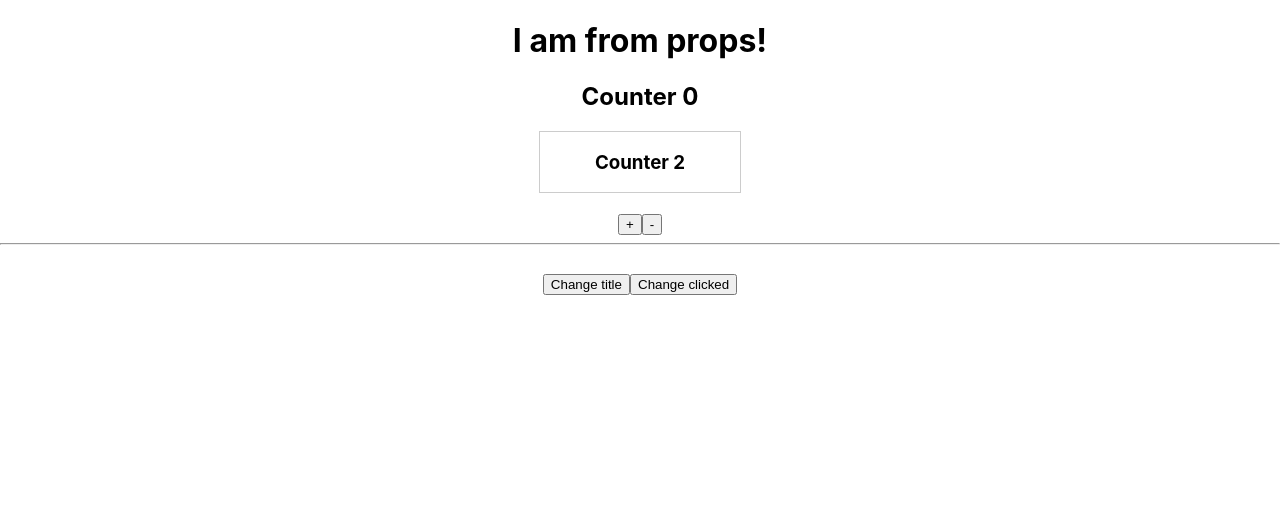
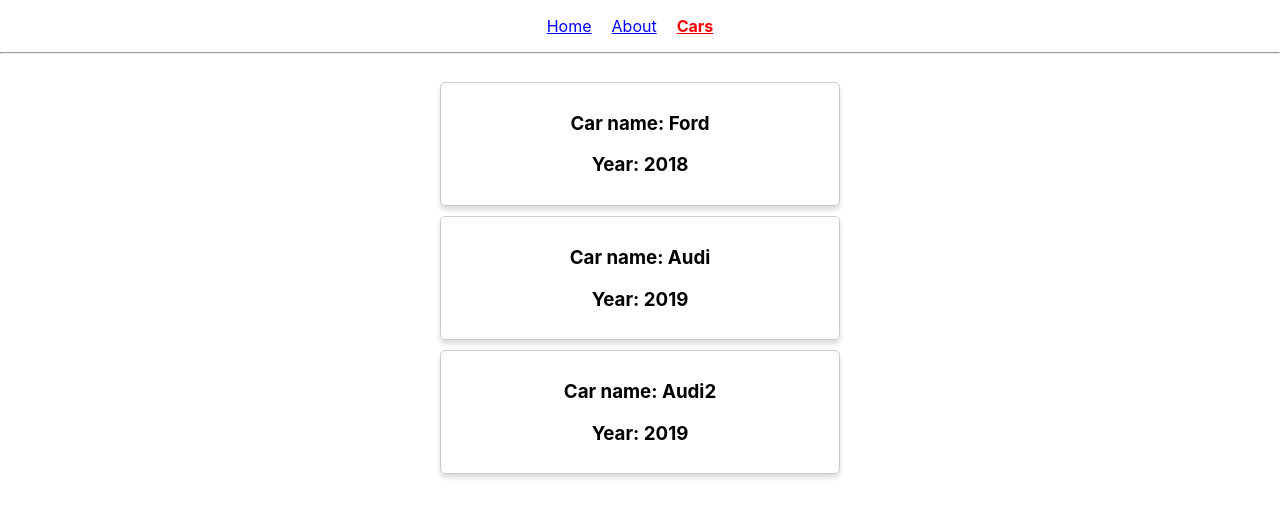
Before and after one commit to Proxyte/react-project, a React (Create React App) app: page /cars in a window 1280 px wide. Shown: the top 518 px of the page. Built offline with nearby package versions, Linux system fonts and the light colour scheme.

Commit message:
feat(*): added routing

```diff
--- a/package.json
+++ b/package.json
@@ -12,6 +12,7 @@
     "radium": "^0.26.1",
     "react": "^16.14.0",
     "react-dom": "^16.14.0",
+    "react-router-dom": "^5.2.0",
     "react-scripts": "3.4.3"
   },
   "scripts": {
--- a/src/App.js
+++ b/src/App.js
@@ -1,14 +1,23 @@
 import React, {Component} from 'react';
-import appClasses from './styles/App.module.scss';
+import './styles/App.scss';
 import Car from './car/Car';
 import ErrorBoundary from './errorBoundary/ErrorBoundary';
 import Counter from './counter/Counter';
+
+// Pages components
+import Cars from './pages/Cars/Cars';
+import About from './pages/About/About';
+import CarDetail from './CarDetail/CarDetail';
+//
+
+// Router libraries
+import { Route, NavLink, Switch } from "react-router-dom";
+//
 
 export const ClickedContext = React.createContext(false);
 
 class App extends Component {
   constructor(props) {
-    console.log('app constructor')
     super(props);
 
     this.state = {
@@ -78,48 +87,52 @@
   }
 
   render() {
-    console.log('App component render');
-    let carsTemplate = null
+    return (
+      <div className="App">
+        {/* <h1>{this.state.pageTitle}</h1> */}
 
-    if(this.state.showCars) {
-      carsTemplate = this.state.cars.map((car, index) => {
-        return (
-          <ErrorBoundary key={index}>
-            <Car
-              key={index}
-              carName={car.name}
-              year={car.year}
-              index={index}
-              onDelete = {this.onDelete.bind(this, index)}
-              onChangeName={(event) => this.onChangeName(event.target.value, index)}
-            />
-          </ErrorBoundary>
-        )
-      })
-    }
-
-    return (
-      <div className={appClasses.App}>
-        {/* <h1>{this.state.pageTitle}</h1> */}
-        <h1>{this.props.title}</h1>
-
-        <ClickedContext.Provider value={this.state.clicked}>
-          <Counter />
-        </ClickedContext.Provider>
+        <div>
+          <nav className="AppRouteTab">
+            <ul>
+              <li>
+                <NavLink to="/" exact activeStyle={{ color: 'purple' }}>Home</NavLink>
+              </li>
+              <li>
+                <NavLink to="/about">About</NavLink>
+              </li>
+              <li>
+                <NavLink to={{ pathname: '/cars' }}>Cars</NavLink>
+              </li>
+            </ul>
+          </nav>
+        </div>
 
         <hr />
-        <br />
 
-        <button onClick={this.toggleCarsHandler}>Change title</button>
+        <Route path="/" exact render={() => {
+          return (
+            <React.Fragment>
+              <h1>{this.props.title}</h1>
 
-        <button onClick={() => this.setState({clicked: true})}>Change clicked</button>
+              <ClickedContext.Provider value={this.state.clicked}>
+                <Counter />
+              </ClickedContext.Provider>
 
-        <br />
+              <hr />
 
-        <div style={{ width: "400px", margin: "auto", paddingTop: "20px"}}>
-          { carsTemplate }
-        </div>
+              <button onClick={() => this.setState({clicked: true})}>Change clicked</button>
+              <hr />
+            </React.Fragment>
 
+          )
+        }} />
+
+        <Switch >
+          <Route path="/about" exact component={About} />
+          <Route path="/cars" exact component={Cars} />
+          <Route path="/cars/:carName" exact component={CarDetail} />
+          <Route render={() => <h2 style={{ color: 'red', textAlgin: 'center'}}>404 not found</h2>}/>
+        </Switch>
       </div>
     );
   }
--- /dev/null
+++ b/src/CarDetail/CarDetail.js
@@ -0,0 +1,12 @@
+import React from 'react';
+
+
+export default class CarDetail extends React.Component {
+  render() {
+    return (
+      <div style={{ textAlign: 'center'}}>
+        <h1>{ this.props.match.params.carName} </h1>
+      </div>
+    )
+  }
+}
--- /dev/null
+++ b/src/carRouter/Car.js
@@ -0,0 +1,24 @@
+import React from 'react';
+import PropTypes from 'prop-types';
+import withClass from '../hoc/withClass';
+import { withRouter } from 'react-router-dom';
+
+const Car = props => {
+  return (
+    <div onClick={() => props.history.push('/cars/' + props.carName.toLowerCase())}>
+      <h3>Car name: {props.carName}</h3>
+      <h3>Year: {props.year}</h3>
+    </div>
+
+  )
+};
+
+Car.propTypes = {
+  carName: PropTypes.string.isRequired,
+  year: PropTypes.number,
+  index: PropTypes.number,
+  onChangeName: PropTypes.func,
+  onDelete: PropTypes.func
+};
+
+export default withRouter(withClass(Car, 'car'));
--- a/src/index.js
+++ b/src/index.js
@@ -2,14 +2,18 @@
 import ReactDOM from 'react-dom';
 import './index.scss';
 import App from './App';
+import { BrowserRouter } from 'react-router-dom';
 import * as serviceWorker from './serviceWorker';
 
-ReactDOM.render(
+const app = (
   <React.StrictMode>
-    <App title={'I am from props!'}/>
-  </React.StrictMode>,
-  document.getElementById('root')
-);
+    <BrowserRouter>
+      <App title={'I am from props!'}/>
+    </BrowserRouter>
+  </React.StrictMode>
+)
+
+ReactDOM.render(app, document.getElementById('root'));
 
 // If you want your app to work offline and load faster, you can change
 // unregister() to register() below. Note this comes with some pitfalls.
--- /dev/null
+++ b/src/pages/About/About.js
@@ -0,0 +1,20 @@
+import React from 'react';
+
+class About extends React.Component {
+  goToHomePage = () => {
+    this.props.history.push({
+      pathname: "/"
+    })
+  };
+
+  render() {
+    return (
+      <div>
+        <button onClick={this.goToHomePage}>Home</button>
+        <br />
+      </div>
+    )
+  }
+}
+
+export default About;
--- /dev/null
+++ b/src/pages/Cars/Cars.js
@@ -0,0 +1,35 @@
+import React from 'react';
+import Car from '../../carRouter/Car';
+
+class Cars extends React.Component {
+  state = {
+    cars: [
+      { name: "Ford", year: 2018},
+      { name: "Audi", year: 2019},
+      { name: "Audi2", year: 2019},
+    ]
+  };
+
+  render() {
+    let carsTemplate = null
+
+    carsTemplate = this.state.cars.map((car, index) => {
+      return (
+        <Car
+          key={index}
+          carName={car.name}
+          year={car.year}
+          index={index}
+        />
+      )
+    })
+
+    return (
+      <div style={{ width: "400px", margin: "auto", paddingTop: "20px"}}>
+        { carsTemplate }
+      </div>
+    )
+  }
+}
+
+export default Cars;
--- a/src/styles/App.module.scss
+++ b/src/styles/App.scss
@@ -5,6 +5,33 @@
 .App-logo {
   height: 40vmin;
   pointer-events: none;
+}
+
+.AppRouteTab {
+  width: 80%;
+  margin: 0 auto;
+}
+
+.AppRouteTab ul {
+  list-style: none;
+  display: flex;
+  padding: 0;
+  justify-content: center;
+}
+
+.AppRouteTab ul li {
+  padding: 0;
+  margin: 0 20px 0 0;
+}
+
+.AppRouteTab ul li a {
+  color: blue;
+  text-decoration: underline;
+}
+
+.AppRouteTab ul li a.active {
+  font-weight: bold;
+  color: red;
 }
 
 @media (prefers-reduced-motion: no-preference) {
```
Also changed, not shown: 1 other file (tests, documents, lock files or other folders).
